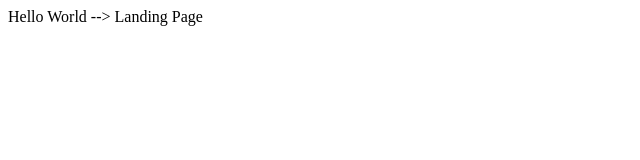
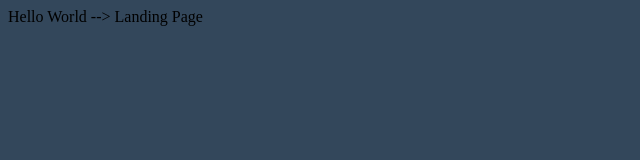
Before and after one commit to arsalunic/arsalunic.github.io, a plain HTML site: page index.html in a window 1280 px wide. Shown: the whole page, without its empty margins (0-640 px from the left). Drawn offline with Linux system fonts and the light colour scheme.

Commit message:
Update index.html

```diff
--- a/index.html
+++ b/index.html
@@ -1,2 +1,4 @@
+<body style="background-color:#33475b"></body>
+
 Hello World
 --> Landing Page
```
